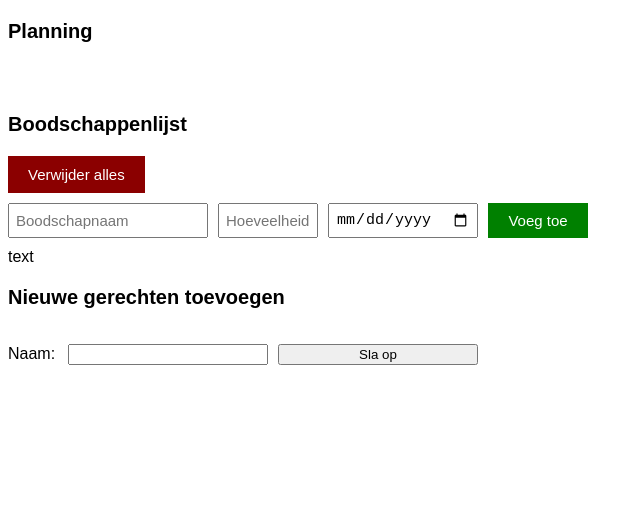
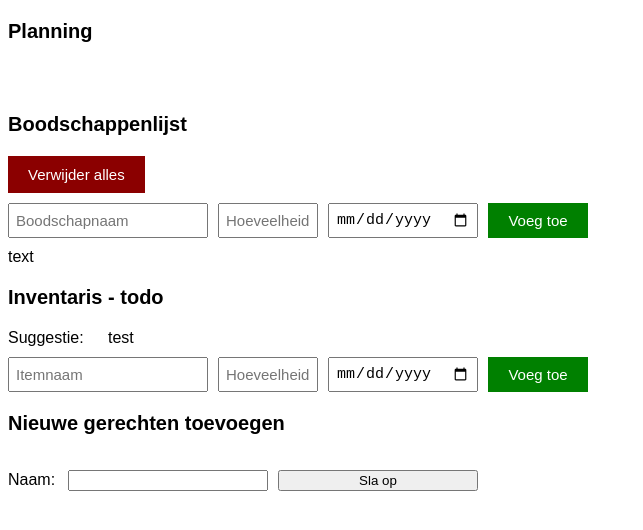
Before and after one commit to NathanVervloesem/Foodplanning, a plain HTML site: page 12-todo-list.html in a window 1280 px wide. Shown: the whole page, without its empty margins (0-643 px from the left). Drawn offline with Linux system fonts and the light colour scheme.

Commit message:
Initiating inventory fields

```diff
--- a/12-todo-list.html
+++ b/12-todo-list.html
@@ -28,6 +28,21 @@
         text
     </div>
 
+    <p class="title-para">Inventaris - todo</p>
+    <div class="suggestion-grid">
+        <div>Suggestie:</div>
+        <div>test</div>
+    </div>
+
+    <div class="inv-input-grid">
+        <input placeholder="Itemnaam" class="js-inv-name-input inv-name-input">
+        <input placeholder="Hoeveelheid" class="js-inv-quantity-input inv-quantity-input">
+        <input type="date" class="js-inv-due-date-input due-date-input">
+        <button class="add-inv-button js-add-inv-button">Voeg toe</button>
+        <div></div>
+        <div></div>
+    </div>
+
     <p class="title-para">Nieuwe gerechten toevoegen</p>
     <div class="new-dish-grid">
         <p>Naam:</p>
@@ -38,6 +53,10 @@
 
 
 
+
+
+
+
     <script type="module" src="scripts/12-todo-list.js"></script>
 </body>
 </html>
--- a/styles/12-todo-list.css
+++ b/styles/12-todo-list.css
@@ -1,14 +1,14 @@
 body {
     font-family: Arial;
 }
-.todo-grid, .todo-input-grid {
+.todo-grid, .todo-input-grid, .inv-input-grid {
     display: grid;
     grid-template-columns: 200px 100px 150px 100px 30px 30px;
     column-gap: 10px;
     row-gap: 10px;
     align-items: center;
 }
-.todo-input-grid{
+.todo-input-grid, .inv-input-grid{
     margin-bottom: 10px;
     align-items: stretch;
 
@@ -22,11 +22,11 @@ body {
     margin-bottom: 50px;
 }
 
-.name-input, .due-date-input, .quantity-input {
+.name-input, .due-date-input, .quantity-input, .inv-name-input, .inv-quantity-input {
     font-size: 15px;
     padding: 6px;
 }
-.add-todo-button {
+.add-todo-button, .add-inv-button {
     background-color:green;
     color: white;
     border: none;
@@ -80,3 +80,8 @@ body {
     align-items: center;
     margin-bottom: 50px;
 }
+.suggestion-grid{
+    display: grid;
+    grid-template-columns: 100px 50px;
+    margin-bottom: 10px;
+}
```
Also changed, not shown: data/invenatry.js (added, +19 -0 lines).
